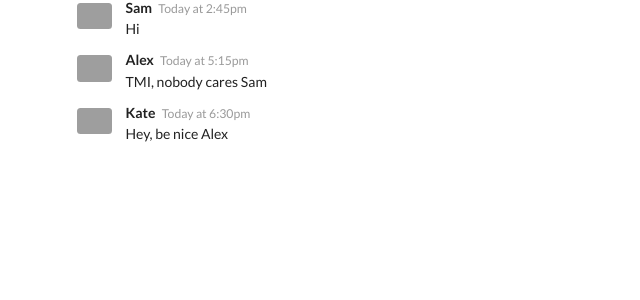
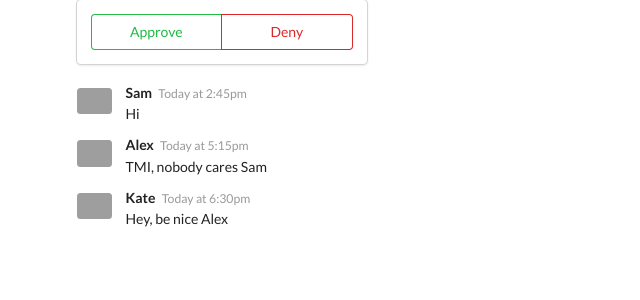
Before and after one commit to Robbiekruszynski/react_workshup_1, a React (Create React App) app in the folder prop-workshop/: page / in a window 1280 px wide. Shown: the top 300 px of the page, without its empty margins (0-640 px from the left). Built offline with nearby package versions, Linux system fonts and the light colour scheme; grey boxes are pictures that could not be loaded.

Commit message:
add more ui framework along with imports

```diff
--- a/prop-workshop/src/ApprovalCard.js
+++ b/prop-workshop/src/ApprovalCard.js
@@ -1,11 +1,21 @@
 import React from "react";
 import CommentDetail from "./CommentDetail";
+import faker from "faker";
 
 const ApprovalCard = props => {
-    return(
-        <div>
+  return (
+    <div className="ui card">
+      <div className="content">
+        <div className="extra content">
+          <div className="ui two buttons">
+            <div className="ui basic green button">Approve </div>
+
+            <div className="ui basic red button">Deny</div>
+          </div>
         </div>
-    )
+      </div>
+    </div>
+  );
 };
 
-export default ApprovalCard
+export default ApprovalCard;
--- a/prop-workshop/src/index.js
+++ b/prop-workshop/src/index.js
@@ -6,6 +6,7 @@
 const App = () => {
   return (
     <div className="ui container comments">
+      <ApprovalCard />
       <CommentDetail
         authorAvatar={faker.image.avatar()}
         author="Sam"
```
